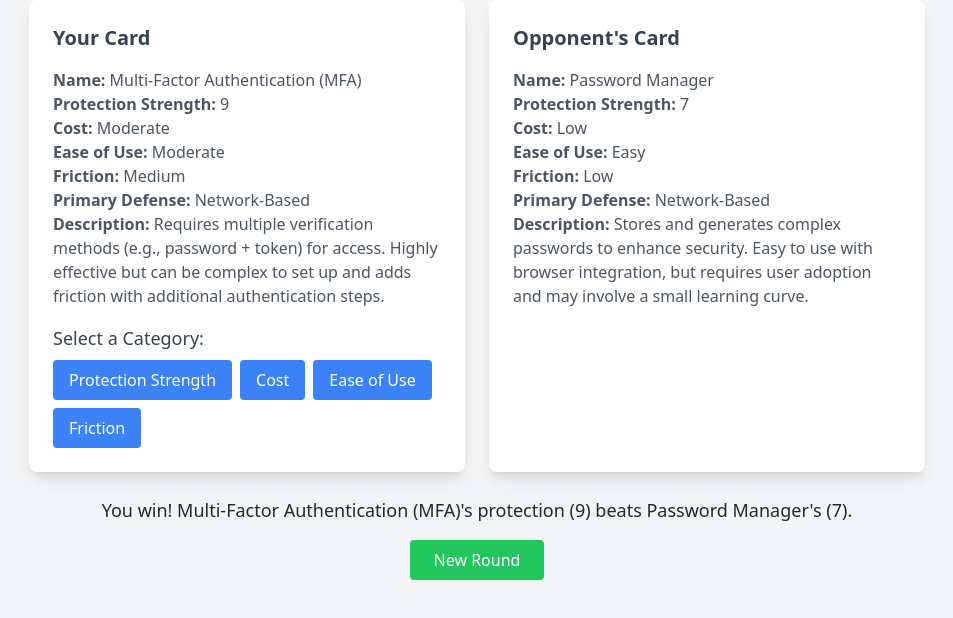
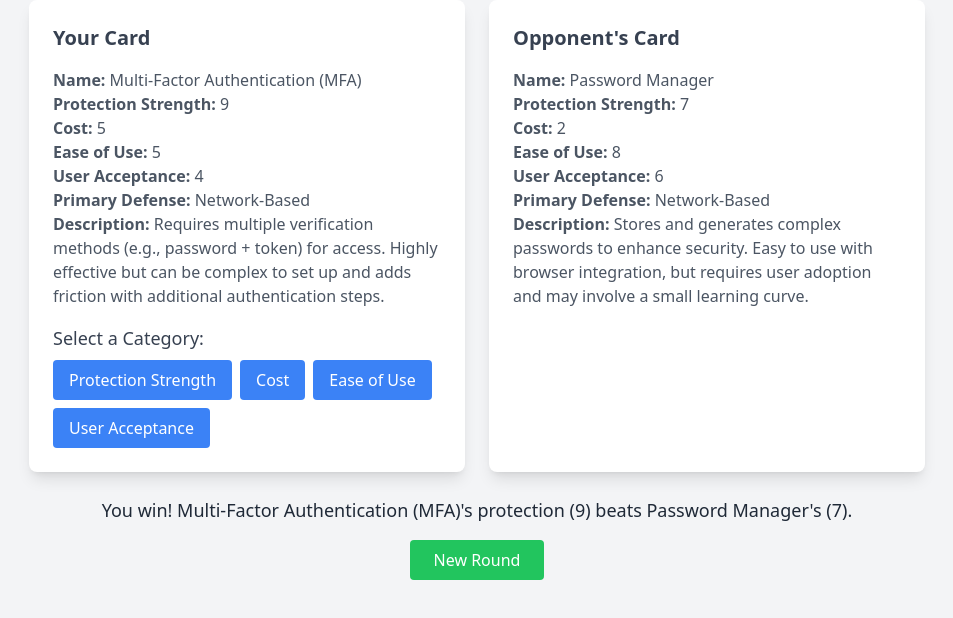
Before and after one commit to mr-r3b00t/cyber-top-trumps, a plain HTML site: page index.html in a window 1280 px wide. Both pictures are taken after a click on the button "Protection Strength". Shown: the part 140-758 px from the top of the page, without its empty margins (163-1116 px from the left). Drawn offline with nearby package versions, Linux system fonts and the light colour scheme.

Commit message:
Update index.html

```diff
--- a/index.html
+++ b/index.html
@@ -18,7 +18,7 @@
         <p><strong>Protection Strength:</strong> <span id="playerProtection"></span></p>
         <p><strong>Cost:</strong> <span id="playerCost"></span></p>
         <p><strong>Ease of Use:</strong> <span id="playerEase"></span></p>
-        <p><strong>Friction:</strong> <span id="playerFriction"></span></p>
+        <p><strong>User Acceptance:</strong> <span id="playerAcceptance"></span></p>
         <p><strong>Primary Defense:</strong> <span id="playerDefense"></span></p>
         <p><strong>Description:</strong> <span id="playerDescription"></span></p>
       </div>
@@ -28,7 +28,7 @@
           <button onclick="compare('protection')" class="bg-blue-500 text-white px-4 py-2 rounded hover:bg-blue-600">Protection Strength</button>
           <button onclick="compare('cost')" class="bg-blue-500 text-white px-4 py-2 rounded hover:bg-blue-600">Cost</button>
           <button onclick="compare('ease')" class="bg-blue-500 text-white px-4 py-2 rounded hover:bg-blue-600">Ease of Use</button>
-          <button onclick="compare('friction')" class="bg-blue-500 text-white px-4 py-2 rounded hover:bg-blue-600">Friction</button>
+          <button onclick="compare('acceptance')" class="bg-blue-500 text-white px-4 py-2 rounded hover:bg-blue-600">User Acceptance</button>
         </div>
       </div>
     </div>
@@ -43,7 +43,7 @@
           <p><strong>Protection Strength:</strong> <span id="opponentProtection"></span></p>
           <p><strong>Cost:</strong> <span id="opponentCost"></span></p>
           <p><strong>Ease of Use:</strong> <span id="opponentEase"></span></p>
-          <p><strong>Friction:</strong> <span id="opponentFriction"></span></p>
+          <p><strong>User Acceptance:</strong> <span id="opponentAcceptance"></span></p>
           <p><strong>Primary Defense:</strong> <span id="opponentDefense"></span></p>
           <p><strong>Description:</strong> <span id="opponentDescription"></span></p>
         </div>
@@ -56,32 +56,26 @@
 
   <script>
     const controls = [
-      { name: "Privacy Shield", protection: 7, cost: "Low", ease: "Easy", friction: "High", defense: "Physical Attack", description: "A physical screen filter that narrows viewing angles to prevent shoulder surfing or visual hacking. Easy to deploy and low-cost, but adds significant friction by limiting screen sharing in collaborative settings like meetings." },
-      { name: "Automatic Updates", protection: 8, cost: "Low", ease: "Easy", friction: "Transparent", defense: "Network-Based", description: "Automatically downloads and installs software and system updates to patch vulnerabilities. Low-cost and seamless for users, but requires stable internet and may occasionally disrupt workflows during updates." },
-      { name: "Full Disk Encryption", protection: 9, cost: "Moderate", ease: "Moderate", friction: "Low", defense: "Loss/Destruction", description: "Encrypts all data on a device's storage, protecting it from unauthorized access if the device is lost or stolen. Requires initial setup and can slow performance slightly, but is generally unobtrusive once configured." },
-      { name: "Device PIN Codes", protection: 6, cost: "Low", ease: "Easy", friction: "Medium", defense: "Physical Attack", description: "A numeric or alphanumeric code required to unlock a device. Simple to implement and low-cost, but can be forgotten or guessed, and frequent entry adds moderate user friction." },
-      { name: "Biometric Unlock", protection: 7, cost: "Moderate", ease: "Easy", friction: "Low", defense: "Physical Attack", description: "Uses fingerprint, facial recognition, or other biometric data for device access. Fast and user-friendly, but requires compatible hardware and may raise privacy concerns or fail in certain conditions (e.g., wet fingers, poor lighting)." },
-      { name: "Multi-Factor Authentication (MFA)", protection: 9, cost: "Moderate", ease: "Moderate", friction: "Medium", defense: "Network-Based", description: "Requires multiple verification methods (e.g., password + token) for access. Highly effective but can be complex to set up and adds friction with additional authentication steps." },
-      { name: "Firewall", protection: 8, cost: "Low", ease: "Moderate", friction: "Transparent", defense: "Network-Based", description: "Monitors and controls network traffic based on security rules. Built into most systems, it’s low-cost and runs in the background, but configuration may require technical expertise." },
-      { name: "Endpoint Detection and Response (EDR)", protection: 9, cost: "High", ease: "Difficult", friction: "Low", defense: "Network-Based", description: "Advanced software that monitors devices for threats, detects suspicious activity, and responds automatically. Highly effective but costly and complex to deploy and manage." },
-      { name: "VPN (Virtual Private Network)", protection: 7, cost: "Moderate", ease: "Moderate", friction: "Medium", defense: "Network-Based", description: "Encrypts internet traffic to secure data over public networks. Effective for remote work, but can slow connection speeds and requires setup and maintenance." },
-      { name: "Intrusion Detection System (IDS)", protection: 8, cost: "High", ease: "Difficult", friction: "Transparent", defense: "Network-Based", description: "Monitors network for suspicious activity and alerts administrators. Strong protection but requires expertise to configure and interpret alerts, with high setup costs." },
-      { name: "Security Awareness Training", protection: 7, cost: "Moderate", ease: "Moderate", friction: "Medium", defense: "Social Engineering", description: "Educates users on recognizing phishing, social engineering, and other threats. Effective for human-related risks, but requires ongoing effort and user engagement, adding moderate friction." },
-      { name: "Application Whitelisting", protection: 8, cost: "Moderate", ease: "Difficult", friction: "High", defense: "Network-Based", description: "Restricts devices to only run approved applications, preventing unauthorized software execution. Strong protection but complex to configure and can disrupt workflows if legitimate apps are blocked." },
-      { name: "Data Loss Prevention (DLP)", protection: 8, cost: "High", ease: "Difficult", friction: "Medium", defense: "Data Breach", description: "Monitors and prevents unauthorized data sharing or exfiltration. Effective for sensitive data protection, but costly and complex to implement, with potential for false positives impacting user tasks." },
-      { name: "Secure Boot", protection: 7, cost: "Low", ease: "Easy", friction: "Transparent", defense: "Physical Attack", description: "Ensures only trusted software loads during device startup, preventing rootkits and unauthorized firmware. Built into modern systems, it’s low-cost and seamless but requires compatible hardware." },
-      { name: "Anti-Virus Software", protection: 7, cost: "Moderate", ease: "Easy", friction: "Low", defense: "Network-Based", description: "Detects and removes malware from devices. Widely available and user-friendly, but requires regular updates and may not catch advanced threats, with minimal user friction." },
-      { name: "Network Segmentation", protection: 8, cost: "High", ease: "Difficult", friction: "Transparent", defense: "Network-Based", description: "Divides networks into smaller zones to limit the spread of threats. Strong protection for large environments, but setup is complex and costly, with minimal impact on users once implemented." },
-      { name: "Password Manager", protection: 7, cost: "Low", ease: "Easy", friction: "Low", defense: "Network-Based", description: "Stores and generates complex passwords to enhance security. Easy to use with browser integration, but requires user adoption and may involve a small learning curve." },
-      { name: "Physical Security Locks", protection: 6, cost: "Low", ease: "Easy", friction: "Medium", defense: "Physical Attack", description: "Physical locks or cables to secure devices from theft. Simple and inexpensive, but can be bypassed with tools and may inconvenience users in shared or mobile environments." },
-      { name: "Web Content Filtering", protection: 7, cost: "Moderate", ease: "Moderate", friction: "Low", defense: "Network-Based", description: "Blocks access to malicious or inappropriate websites, protecting users from web-based threats. Requires configuration but operates seamlessly, with occasional user friction from blocked content." }
+      { name: "Privacy Shield", protection: 7, cost: 2, ease: 8, acceptance: 2, defense: "Physical Attack", description: "A physical screen filter that narrows viewing angles to prevent shoulder surfing or visual hacking. Easy to deploy and low-cost, but adds significant friction by limiting screen sharing in collaborative settings like meetings." },
+      { name: "Automatic Updates", protection: 8, cost: 2, ease: 8, acceptance: 8, defense: "Network-Based", description: "Automatically downloads and installs software and system updates to patch vulnerabilities. Low-cost and seamless for users, but requires stable internet and may occasionally disrupt workflows during updates." },
+      { name: "Full Disk Encryption", protection: 9, cost: 5, ease: 5, acceptance: 6, defense: "Loss/Destruction", description: "Encrypts all data on a device's storage, protecting it from unauthorized access if the device is lost or stolen. Requires initial setup and can slow performance slightly, but is generally unobtrusive once configured." },
+      { name: "Device PIN Codes", protection: 6, cost: 2, ease: 8, acceptance: 4, defense: "Physical Attack", description: "A numeric or alphanumeric code required to unlock a device. Simple to implement and low-cost, but can be forgotten or guessed, and frequent entry adds moderate user friction." },
+      { name: "Biometric Unlock", protection: 7, cost: 5, ease: 8, acceptance: 6, defense: "Physical Attack", description: "Uses fingerprint, facial recognition, or other biometric data for device access. Fast and user-friendly, but requires compatible hardware and may raise privacy concerns or fail in certain conditions (e.g., wet fingers, poor lighting)." },
+      { name: "Multi-Factor Authentication (MFA)", protection: 9, cost: 5, ease: 5, acceptance: 4, defense: "Network-Based", description: "Requires multiple verification methods (e.g., password + token) for access. Highly effective but can be complex to set up and adds friction with additional authentication steps." },
+      { name: "Firewall", protection: 8, cost: 2, ease: 5, acceptance: 8, defense: "Network-Based", description: "Monitors and controls network traffic based on security rules. Built into most systems, it’s low-cost and runs in the background, but configuration may require technical expertise." },
+      { name: "Endpoint Detection and Response (EDR)", protection: 9, cost: 8, ease: 2, acceptance: 6, defense: "Network-Based", description: "Advanced software that monitors devices for threats, detects suspicious activity, and responds automatically. Highly effective but costly and complex to deploy and manage." },
+      { name: "VPN (Virtual Private Network)", protection: 7, cost: 5, ease: 5, acceptance: 4, defense: "Network-Based", description: "Encrypts internet traffic to secure data over public networks. Effective for remote work, but can slow connection speeds and requires setup and maintenance." },
+      { name: "Intrusion Detection System (IDS)", protection: 8, cost: 8, ease: 2, acceptance: 8, defense: "Network-Based", description: "Monitors network for suspicious activity and alerts administrators. Strong protection but requires expertise to configure and interpret alerts, with high setup costs." },
+      { name: "Security Awareness Training", protection: 7, cost: 5, ease: 5, acceptance: 4, defense: "Social Engineering", description: "Educates users on recognizing phishing, social engineering, and other threats. Effective for human-related risks, but requires ongoing effort and user engagement, adding moderate friction." },
+      { name: "Application Whitelisting", protection: 8, cost: 5, ease: 2, acceptance: 2, defense: "Network-Based", description: "Restricts devices to only run approved applications, preventing unauthorized software execution. Strong protection but complex to configure and can disrupt workflows if legitimate apps are blocked." },
+      { name: "Data Loss Prevention (DLP)", protection: 8, cost: 8, ease: 2, acceptance: 4, defense: "Data Breach", description: "Monitors and prevents unauthorized data sharing or exfiltration. Effective for sensitive data protection, but costly and complex to implement, with potential for false positives impacting user tasks." },
+      { name: "Secure Boot", protection: 7, cost: 2, ease: 8, acceptance: 8, defense: "Physical Attack", description: "Ensures only trusted software loads during device startup, preventing rootkits and unauthorized firmware. Built into modern systems, it’s low-cost and seamless but requires compatible hardware." },
+      { name: "Anti-Virus Software", protection: 7, cost: 5, ease: 8, acceptance: 6, defense: "Network-Based", description: "Detects and removes malware from devices. Widely available and user-friendly, but requires regular updates and may not catch advanced threats, with minimal user friction." },
+      { name: "Network Segmentation", protection: 8, cost: 8, ease: 2, acceptance: 8, defense: "Network-Based", description: "Divides networks into smaller zones to limit the spread of threats. Strong protection for large environments, but setup is complex and costly, with minimal impact on users once implemented." },
+      { name: "Password Manager", protection: 7, cost: 2, ease: 8, acceptance: 6, defense: "Network-Based", description: "Stores and generates complex passwords to enhance security. Easy to use with browser integration, but requires user adoption and may involve a small learning curve." },
+      { name: "Physical Security Locks", protection: 6, cost: 2, ease: 8, acceptance: 4, defense: "Physical Attack", description: "Physical locks or cables to secure devices from theft. Simple and inexpensive, but can be bypassed with tools and may inconvenience users in shared or mobile environments." },
+      { name: "Web Content Filtering", protection: 7, cost: 5, ease: 5, acceptance: 6, defense: "Network-Based", description: "Blocks access to malicious or inappropriate websites, protecting users from web-based threats. Requires configuration but operates seamlessly, with occasional user friction from blocked content." }
     ];
-
-    const rankings = {
-      cost: { Low: 3, Moderate: 2, High: 1 },
-      ease: { Easy: 3, Moderate: 2, Difficult: 1 },
-      friction: { Transparent: 4, Low: 3, Medium: 2, High: 1 }
-    };
 
     function getRandomCard() {
       return controls[Math.floor(Math.random() * controls.length)];
@@ -92,7 +86,7 @@
       document.getElementById(`${prefix}Protection`).textContent = card.protection;
       document.getElementById(`${prefix}Cost`).textContent = card.cost;
       document.getElementById(`${prefix}Ease`).textContent = card.ease;
-      document.getElementById(`${prefix}Friction`).textContent = card.friction;
+      document.getElementById(`${prefix}Acceptance`).textContent = card.acceptance;
       document.getElementById(`${prefix}Defense`).textContent = card.defense;
       document.getElementById(`${prefix}Description`).textContent = card.description;
     }
@@ -106,27 +100,25 @@
 
       const playerCard = JSON.parse(document.getElementById('playerCard').dataset.card);
       let result = '';
+      const playerValue = playerCard[category];
+      const opponentValue = opponentCard[category];
 
-      if (category === 'protection') {
-        const playerValue = playerCard.protection;
-        const opponentValue = opponentCard.protection;
-        if (playerValue > opponentValue) {
-          result = `You win! ${playerCard.name}'s ${category} (${playerValue}) beats ${opponentCard.name}'s (${opponentValue}).`;
-        } else if (playerValue < opponentValue) {
-          result = `You lose! ${opponentCard.name}'s ${category} (${opponentValue}) beats ${playerCard.name}'s (${playerValue}).`;
-        } else {
-          result = `It's a tie! Both ${playerCard.name} and ${opponentCard.name} have ${category} of ${playerValue}.`;
-        }
+      // Higher is better for protection, ease, and acceptance; lower is better for cost
+      const isHigherBetter = category !== 'cost';
+      let comparisonResult;
+
+      if (isHigherBetter) {
+        comparisonResult = playerValue > opponentValue ? 'win' : playerValue < opponentValue ? 'lose' : 'tie';
       } else {
-        const playerValue = rankings[category][playerCard[category]];
-        const opponentValue = rankings[category][opponentCard[category]];
-        if (playerValue > opponentValue) {
-          result = `You win! ${playerCard.name}'s ${category} (${playerCard[category]}) beats ${opponentCard.name}'s (${opponentCard[category]}).`;
-        } else if (playerValue < opponentValue) {
-          result = `You lose! ${opponentCard.name}'s ${category} (${opponentCard[category]}) beats ${playerCard.name}'s (${playerCard[category]}).`;
-        } else {
-          result = `It's a tie! Both ${playerCard.name} and ${opponentCard.name} have ${category} of ${playerCard[category]}.`;
-        }
+        comparisonResult = playerValue < opponentValue ? 'win' : playerValue > opponentValue ? 'lose' : 'tie';
+      }
+
+      if (comparisonResult === 'win') {
+        result = `You win! ${playerCard.name}'s ${category} (${playerValue}) beats ${opponentCard.name}'s (${opponentValue}).`;
+      } else if (comparisonResult === 'lose') {
+        result = `You lose! ${opponentCard.name}'s ${category} (${opponentValue}) beats ${playerCard.name}'s (${playerValue}).`;
+      } else {
+        result = `It's a tie! Both ${playerCard.name} and ${opponentCard.name} have ${category} of ${playerValue}.`;
       }
 
       document.getElementById('result').textContent = result;
@@ -150,7 +142,7 @@
       document.getElementById('opponentProtection').textContent = '';
       document.getElementById('opponentCost').textContent = '';
       document.getElementById('opponentEase').textContent = '';
-      document.getElementById('opponentFriction').textContent = '';
+      document.getElementById('opponentAcceptance').textContent = '';
       document.getElementById('opponentDefense').textContent = '';
       document.getElementById('opponentDescription').textContent = '';
       document.getElementById('result').textContent = '';
```
